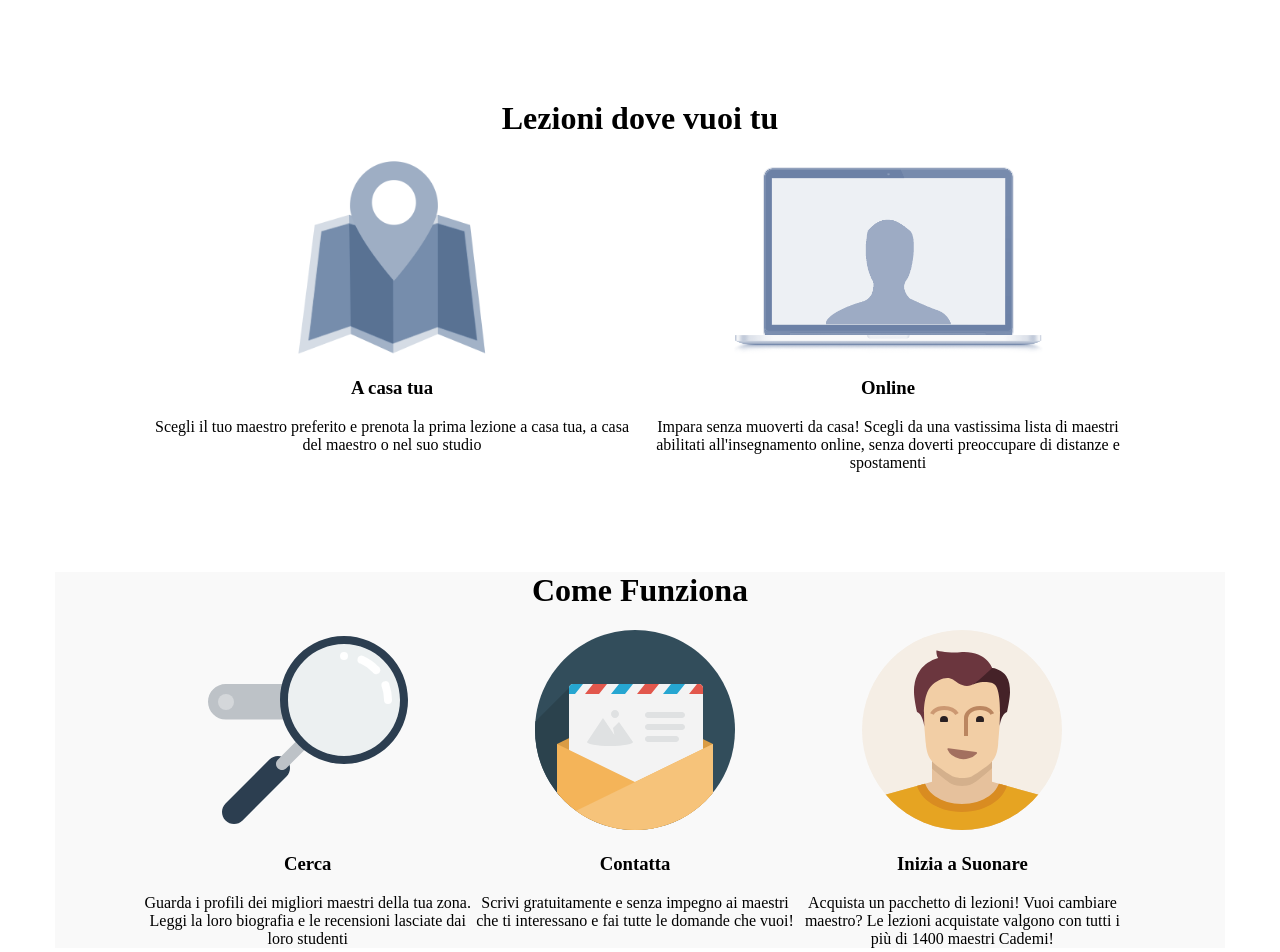
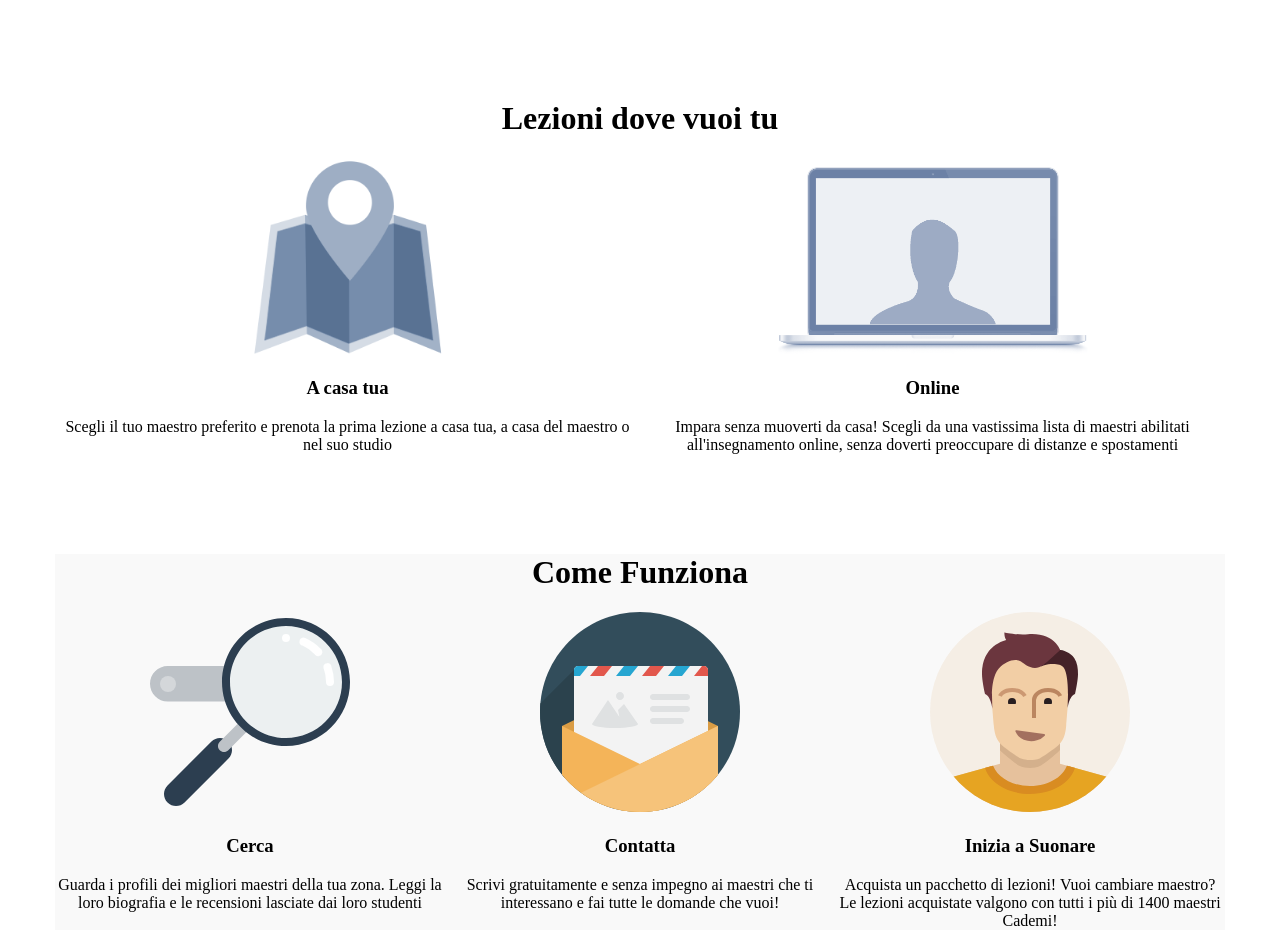
Before and after one commit to fabiovettori/html-css-resp-wannabe-12bool, a plain HTML site: page index.html in a window 1280 px wide. Shown: the top 952 px of the page. Drawn offline with Linux system fonts and the light colour scheme.

Commit message:
End v.10

```diff
--- a/index.html
+++ b/index.html
@@ -11,12 +11,12 @@
     <div id="lezioni" class="container">
       <div class="row">
         <h1>Lezioni dove vuoi tu</h1>
-        <div class="left col-sm-12 col-md-6">
+        <div class="col-md-6 col-sm-12">
           <img src="img/icon/maps.png" alt="">
           <h3>A casa tua</h3>
           Scegli il tuo maestro preferito e prenota la prima lezione a casa tua, a casa del maestro o nel suo studio
         </div>
-        <div class="right col-sm-12 col-md-6">
+        <div class="col-md-6 col-sm-12">
           <img src="img/icon/screen.png" alt="">
           <h3>Online</h3>
           Impara senza muoverti da casa! Scegli da una vastissima lista di maestri abilitati all'insegnamento online, senza doverti preoccupare di distanze e spostamenti
@@ -27,17 +27,17 @@
     <div id="steps" class="container grey">
       <div class="row">
         <h1>Come Funziona</h1>
-        <div class="left">
+        <div class="col-md-4 col-sm-12">
           <img src="img/search.svg" alt="">
           <h3>Cerca</h3>
           Guarda i profili dei migliori maestri della tua zona. Leggi la loro biografia e le recensioni lasciate dai loro studenti
         </div>
-        <div class="central">
+        <div class="col-md-4 col-sm-12">
           <img src="img/letter.svg" alt="">
           <h3>Contatta</h3>
           Scrivi gratuitamente e senza impegno ai maestri che ti interessano e fai tutte le domande che vuoi!
         </div>
-        <div class="right">
+        <div class="col-md-4 col-sm-12">
           <img src="img/male.svg" alt="">
           <h3>Inizia a Suonare</h3>
           Acquista un pacchetto di lezioni! Vuoi cambiare maestro? Le lezioni acquistate valgono con tutti i più di 1400 maestri Cademi!
@@ -48,19 +48,19 @@
     <div id="why" class="container grey">
       <div class="row">
         <h1>Perchè Cademi</h1>
-        <div class="first">
+        <div class="col-sm-12">
           <img src="img/icon/profile.png" alt="">
           <h3>La più grande scuola d'Italia</h3>
           Su Cademi trovi centinaia di Maestri qualificati e competenti in tutta Italia. Scegli quello più adatto a te e contattali senza impegno
           <hr>
         </div>
-        <div class="second">
+        <div class="col-sm-12">
           <img src="img/icon/secure.png" alt="">
           <h3>Soddisfazione Garantita</h3>
           Se non sei soddisfatto del tuo maestro, puoi cambiarlo senza costi aggiuntivi. Le lezioni acquistate su Cademi possono essere utilizzate con tutti i nostri maestri e il nostro team è sempre disponibile per darti un consiglio!
           <hr>
         </div>
-        <div class="third">
+        <div class="col-sm-12">
           <img src="img/icon/flex.png" alt="">
           <h3>Flessibile e Conveniente</h3>
           Cademi non ha alcun costo d’iscrizione a differenza delle scuole di musica tradizionali. Inoltre, sei tu a scegliere dove fare lezione e gli orari delle tue lezioni.
--- a/style.css
+++ b/style.css
@@ -1,5 +1,5 @@
 .row {
-  width: 992px;
+  /* width: 992px; */
   margin-left: auto;
   margin-right: auto;
   margin-top: 100px;
@@ -71,3 +71,10 @@ img {
 .clear {
   clear: both;
 }
+
+
+@media screen and (min-width: 1020px){
+    .row {
+        width: ;
+    }
+}
```
